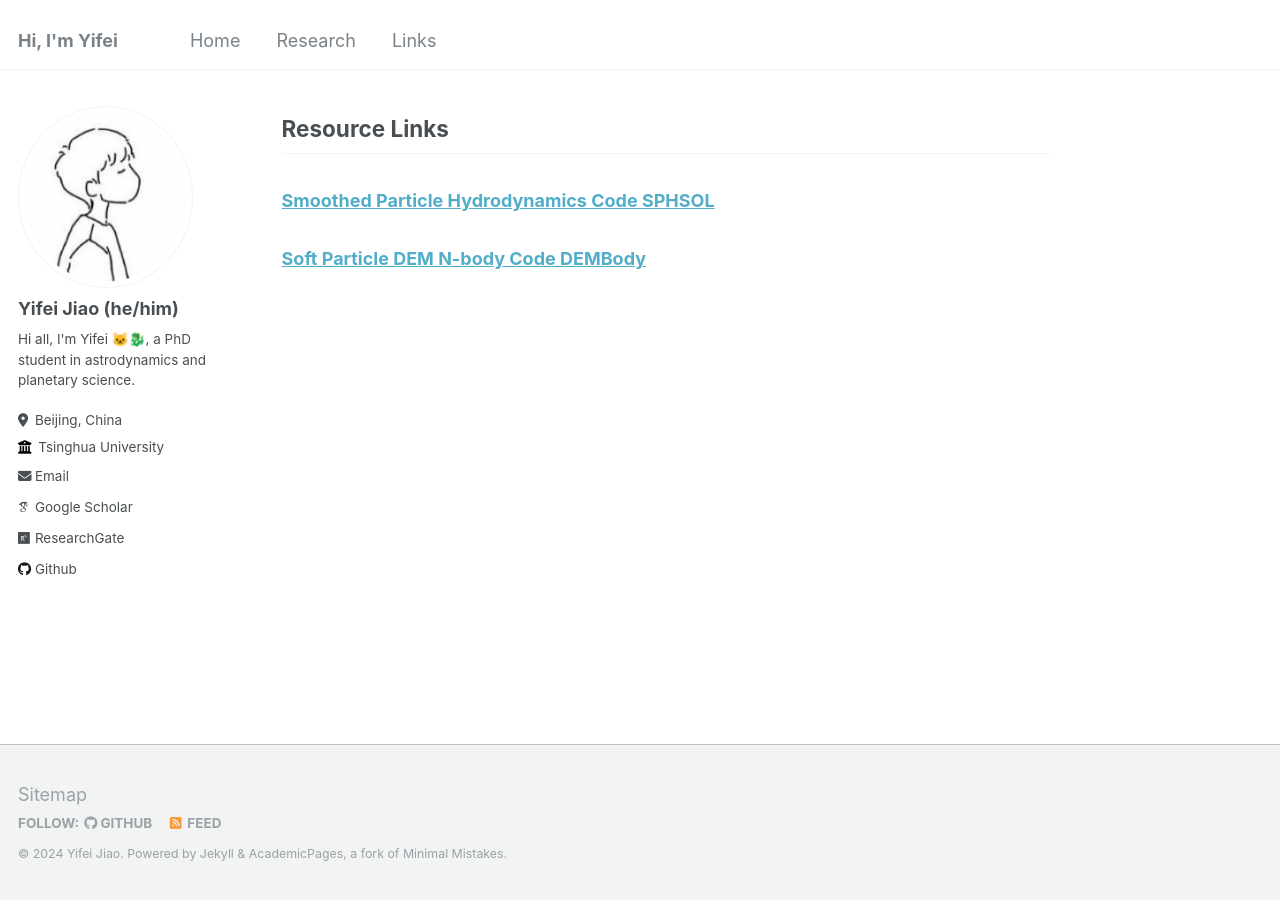
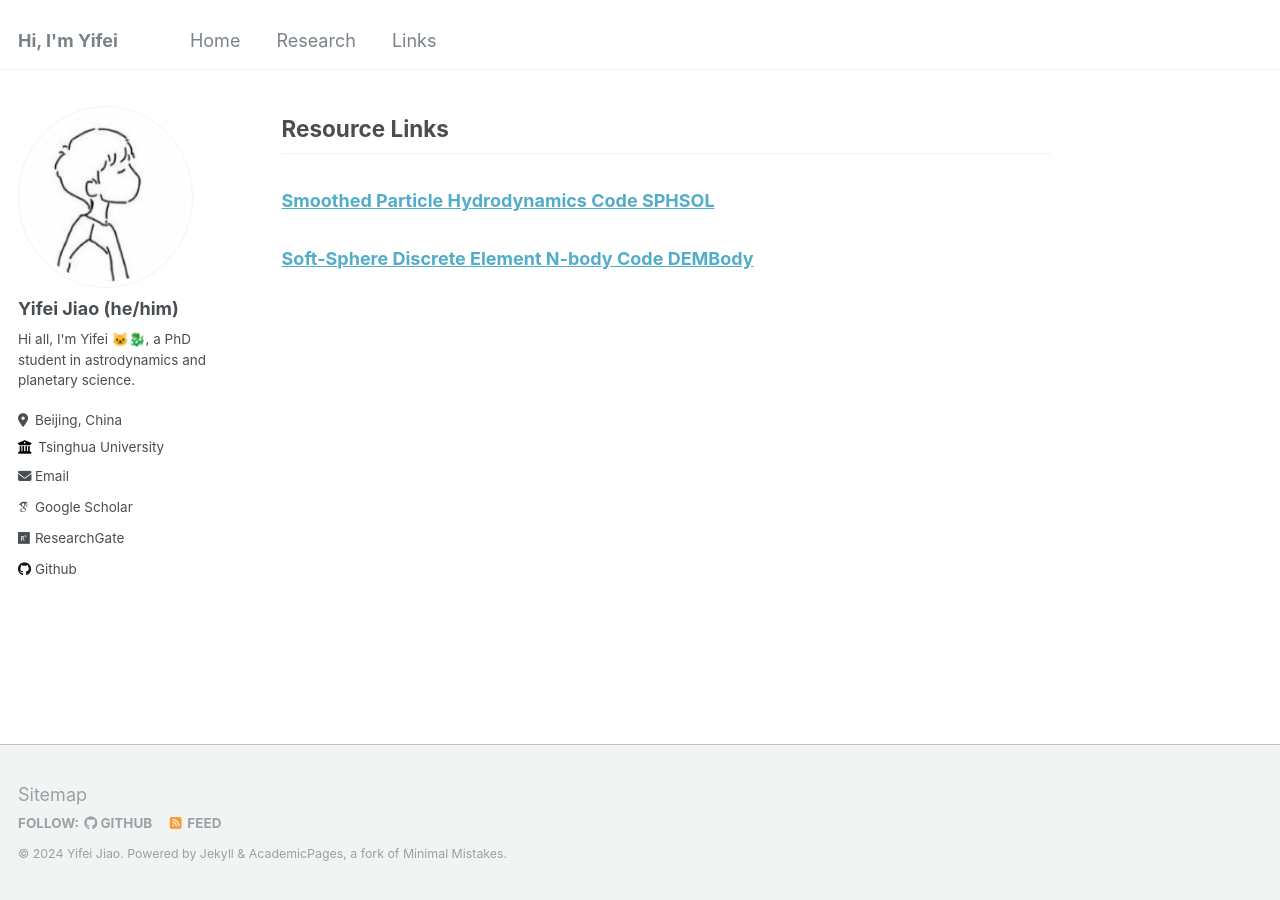
Before and after one commit to jiaoyf-thu/jiaoyf-thu.github.io, a Jekyll site: the page built from _pages/resource.md, in a window 1280 px wide. Built offline with Jekyll 4.4.1, drawn with Linux system fonts in a browser that asks for light colours; some web fonts are replaced.

Commit message:
Update resource.md

```diff
--- a/_pages/resource.md
+++ b/_pages/resource.md
@@ -8,4 +8,4 @@ author_profile: true
 
 ### <a href="https://sphsol-tutorial.readthedocs.io/en/latest/" target="_blank">Smoothed Particle Hydrodynamics Code SPHSOL</a>
 
-### <a href="https://bin-cheng-thu.github.io/dembody-code/" target="_blank">Soft Particle DEM N-body Code DEMBody</a>
+### <a href="https://bin-cheng-thu.github.io/dembody-code/" target="_blank">Soft-Sphere Discrete Element N-body Code DEMBody</a>
```
